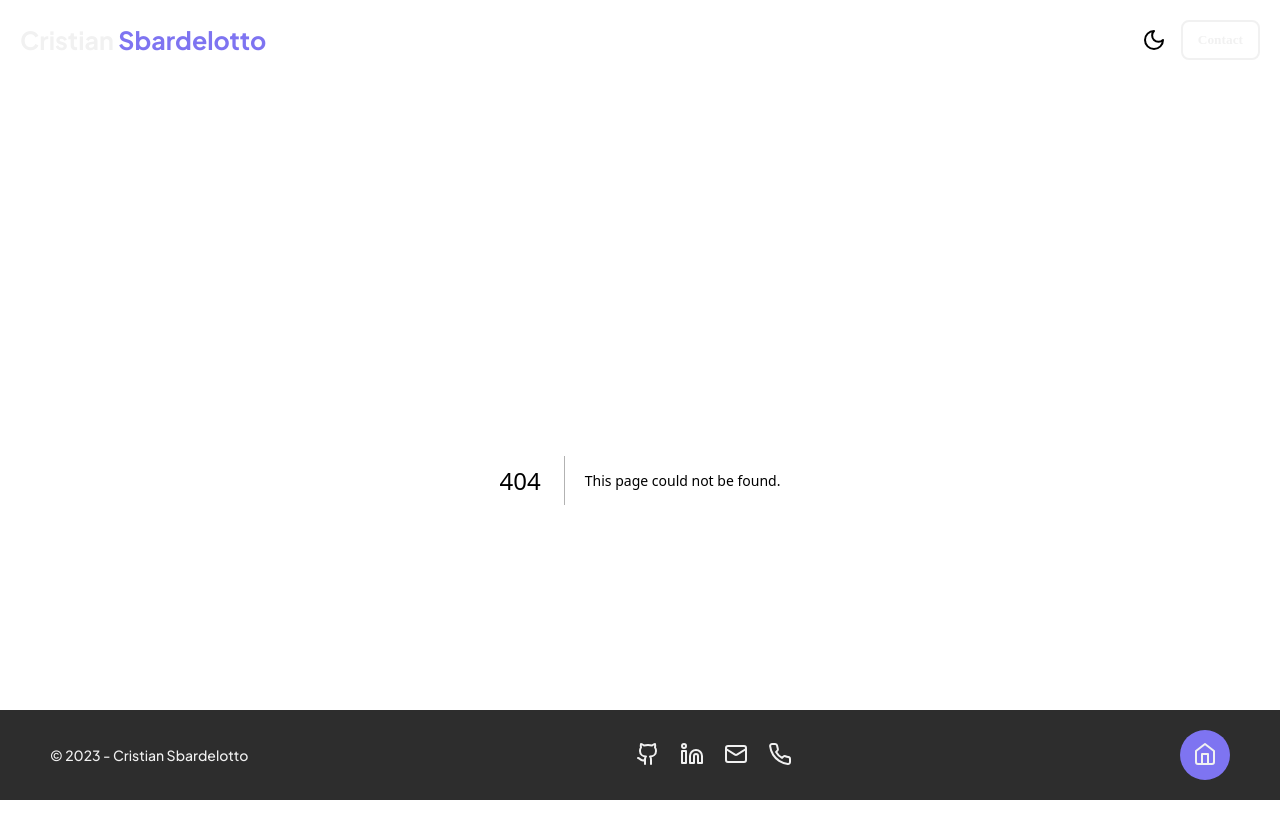
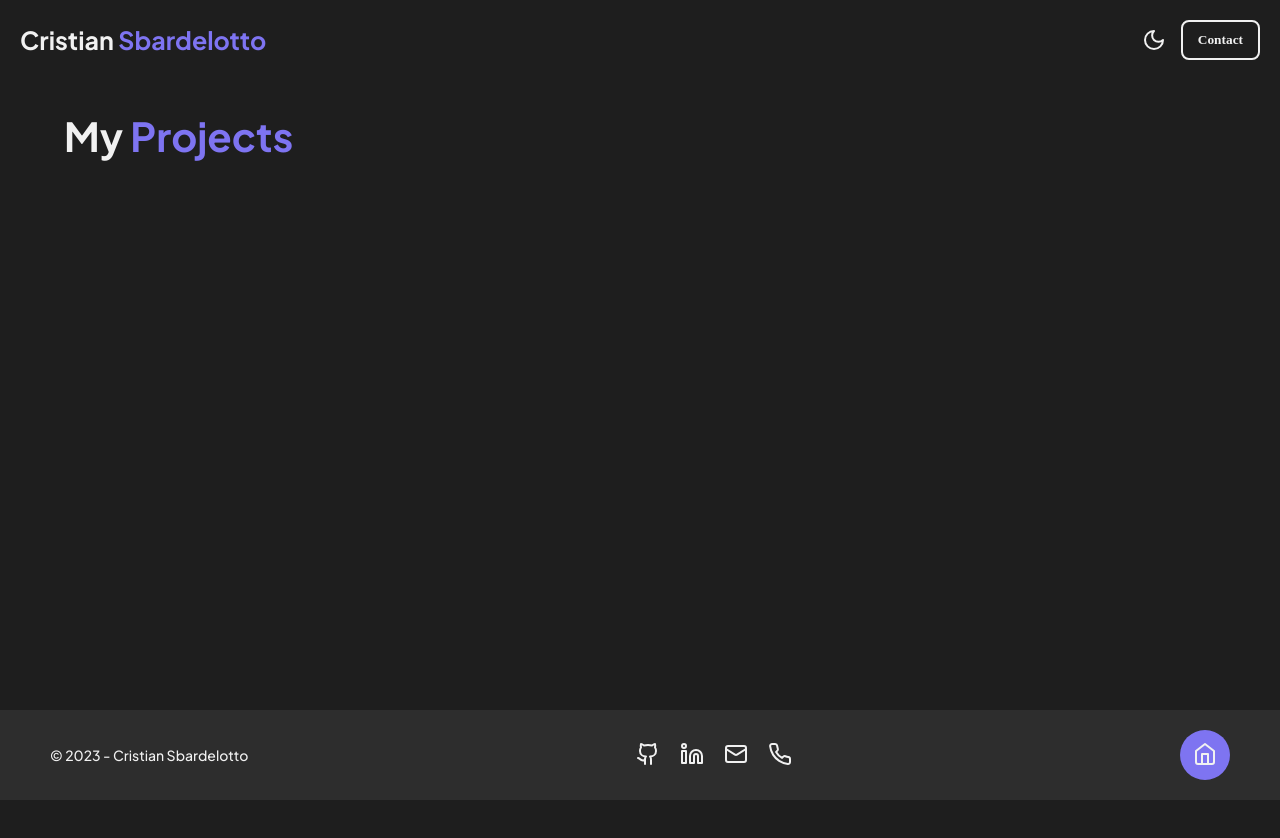
Before and after one commit to cristian-sbardelotto/portfolio, a Next.js app: page /projects in a window 1280 px wide. Before the commit this address had no page. Shown: the top 838 px of the page. After the commit the page ends 800 px from the top, so only its background shows below. Built offline with nearby package versions, Linux system fonts and the light colour scheme.

Commit message:
✨ feat(projects): implemented initial structure

```diff
--- /dev/null
+++ b/src/app/projects/layout.tsx
@@ -0,0 +1,14 @@
+import { ReactNode } from 'react';
+
+type ProjectsLayoutProps = {
+  children: ReactNode;
+};
+
+export const metadata = {
+  title: 'Projects',
+  description: 'Section to show my best projects',
+};
+
+export default function ProjectsLayout({ children }: ProjectsLayoutProps) {
+  return children;
+}
--- /dev/null
+++ b/src/app/projects/page.tsx
@@ -0,0 +1,13 @@
+'use client';
+
+import * as S from './styles';
+
+export default function Projects() {
+  return (
+    <S.Container>
+      <S.StyledTitle>
+        My <span>Projects</span>
+      </S.StyledTitle>
+    </S.Container>
+  );
+}
--- /dev/null
+++ b/src/app/projects/styles.ts
@@ -0,0 +1,11 @@
+import { Title } from '@/styles/utils';
+import styled from 'styled-components';
+
+export const Container = styled.div`
+  padding: 3rem 5vw;
+`;
+
+export const StyledTitle = styled.h2`
+  ${Title};
+  font-size: 4rem;
+`;
--- a/src/app/skills/styles.ts
+++ b/src/app/skills/styles.ts
@@ -43,7 +43,7 @@ export const Container = styled.main`
   }
 `;
 
-export const StyledTitle = styled.h3`
+export const StyledTitle = styled.h2`
   ${Title};
   margin: 3rem 0 6rem 0;
   font-size: 4rem;
```
